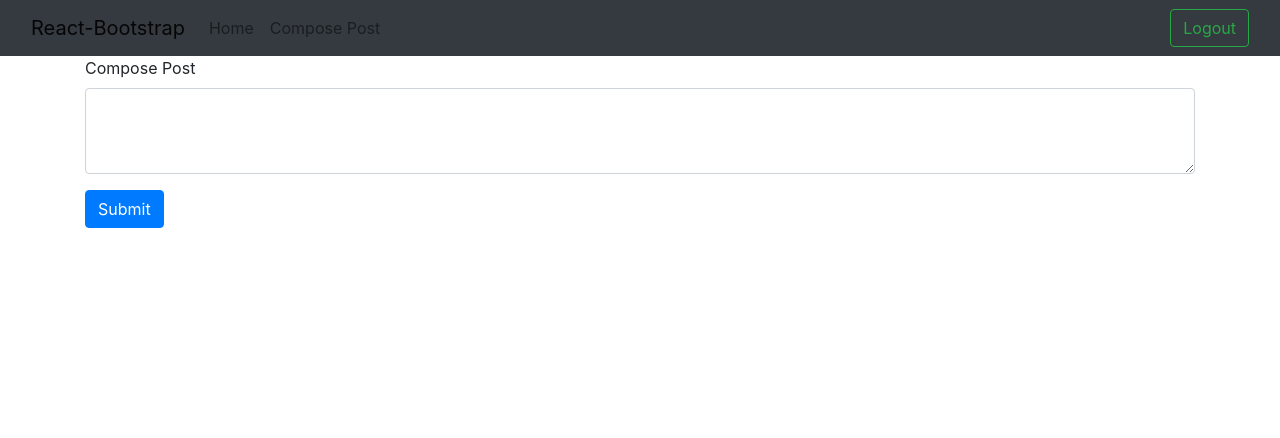
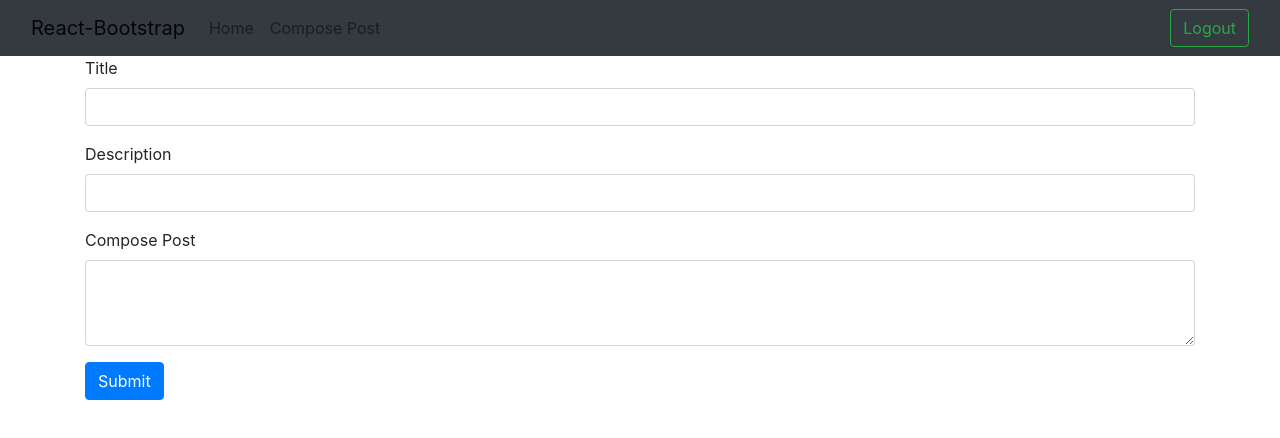
Before and after one commit to nycosborne/reposter, a React (Vite) app in the folder reposter-react/: page /compose in a window 1280 px wide. Shown: the top 438 px of the page. Built offline with nearby package versions, Linux system fonts and the light colour scheme; no server answers; sample sign-in values are in the browser's storage.

Commit message:
Added hooked up ComposePost.tsx with the (POST) api/post/post call

```diff
--- a/reposter-react/src/views/ComposePost.tsx
+++ b/reposter-react/src/views/ComposePost.tsx
@@ -1,17 +1,47 @@
-import React, { useState } from 'react';
-import { Button, Form } from 'react-bootstrap';
+import React, {useState} from 'react';
+import {Button, Form} from 'react-bootstrap';
+import axiosClient from "../axios-client.tsx";
 
 const ComposePost: React.FC = () => {
+    const [postTitle, setPostTitle] = useState('');
+    const [postDescription, setPostDescription] = useState('');
     const [postContent, setPostContent] = useState('');
 
-    const handleSubmit = (event: React.FormEvent) => {
+    const handleSubmit = async (event: React.FormEvent) => {
         event.preventDefault();
-        // Here you can handle the submission of the post content
-        console.log(postContent);
+        const payload: { title: string, description: string, content: string } = {
+            title: postTitle ? postTitle : "",
+            description: postDescription ? postDescription : "",
+            content: postContent ? postContent : "",
+        };
+
+        axiosClient.post('/post/post/', payload)
+            .then((response) => {
+                console.log('Posted successfully', response);
+            })
+            .catch((error) => {
+                console.log('error', error);
+            });
     };
 
     return (
         <Form onSubmit={handleSubmit}>
+            <Form.Group className="mb-3">
+                <Form.Label>Title</Form.Label>
+                <Form.Control
+                    type="text"
+                    value={postTitle}
+                    onChange={e => setPostTitle(e.target.value)}
+                />
+            </Form.Group>
+            <Form.Group className="mb-3">
+                <Form.Label>Description</Form.Label>
+                <Form.Control
+                    type="text"
+                    value={postDescription}
+                    onChange={e => setPostDescription(e.target.value)}
+                />
+            </Form.Group>
             <Form.Group className="mb-3">
                 <Form.Label>Compose Post</Form.Label>
                 <Form.Control
```
